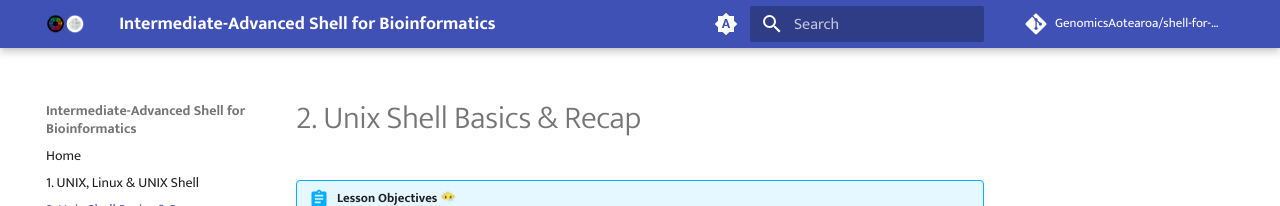
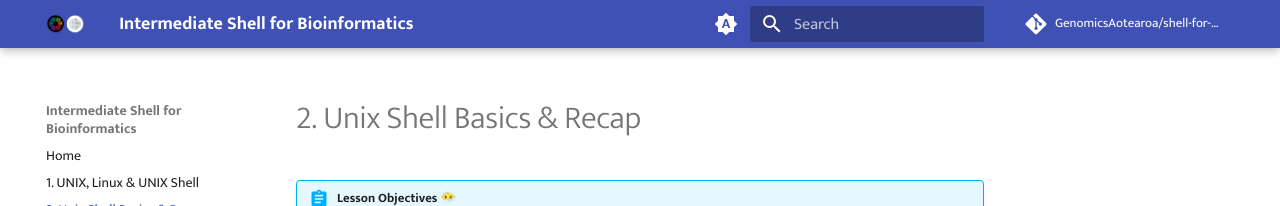
Before and after one commit to GenomicsAotearoa/shell-for-bioinformatics, an MkDocs documentation site: the page built from docs/1_unixshellbasics.md, in a window 1280 px wide. Shown: the top 206 px of the page. Built offline with MkDocs 1.6.1 and Material for MkDocs 9.7.7, drawn with Linux system fonts in a browser that asks for light colours; comment, search, counter and statistics services are not loaded; the version menu is left out.

Commit message:
Change the repo from inter-ad to just inter

```diff
--- a/docs/index.md
+++ b/docs/index.md
@@ -1,5 +1,5 @@
 <center>
-# **Intermediate-Advanced Shell for Bioinformatics**
+# **Intermediate Shell for Bioinformatics**
 </center>
 <center>
 ![image](./images/nesiGAworkshop_logos.png){width="300"}
--- a/mkdocs.yml
+++ b/mkdocs.yml
@@ -1,4 +1,4 @@
-site_name: Intermediate-Advanced Shell for Bioinformatics
+site_name: Intermediate Shell for Bioinformatics
 site_author: Genomics Aotearoa & NeSI
 site_dir: public
 site_url: "https://genomicsaotearoa.github.io/shell-for-bioinformatics/"
```
